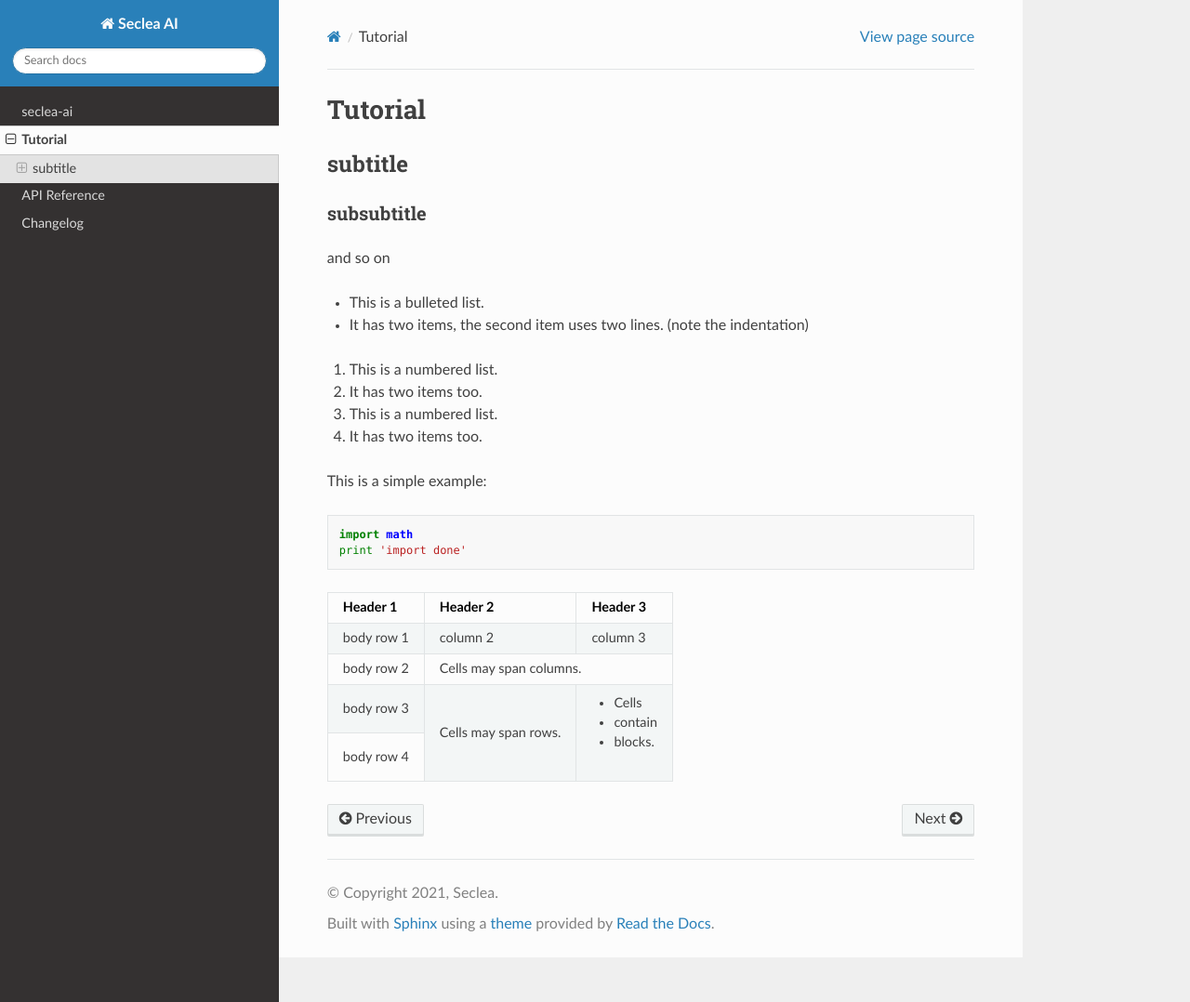
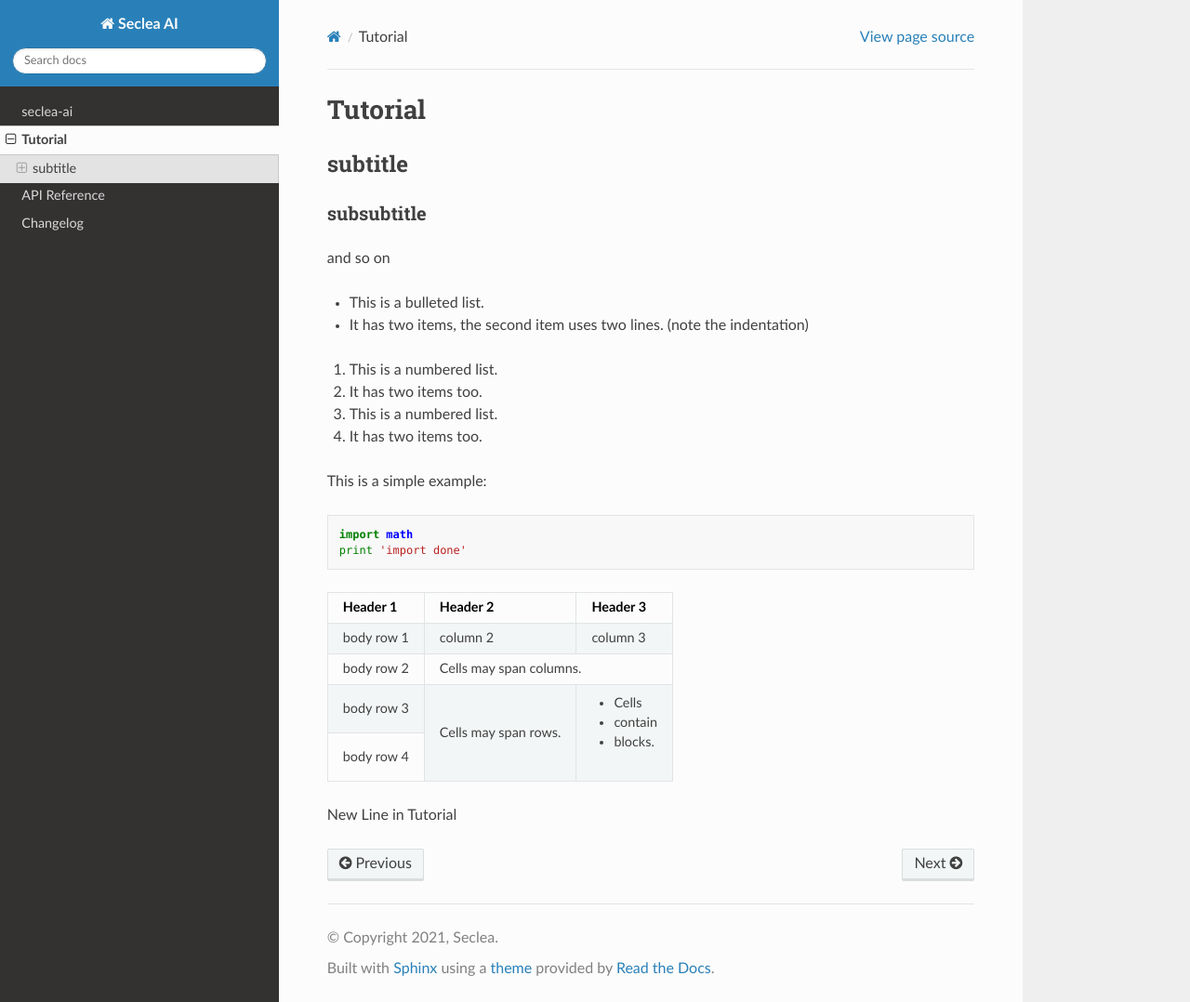
Before and after one commit to seclea/seclea_ai, a Sphinx documentation site: the page built from docs/source/tutorial.rst, in a window 1280 px wide and 1078 px high. Shown: the whole window at 93% size. Built offline with Sphinx 7.4.7 and the Read the Docs theme 2.0.0, drawn with Linux system fonts in a browser that asks for light colours.

Commit message:
SPD-7 Test for changing .do/app.yml re-deploy

```diff
--- a/docs/source/tutorial.rst
+++ b/docs/source/tutorial.rst
@@ -38,3 +38,5 @@ This is a simple example::
 +------------+ span rows. | - contain |
 | body row 4 |            | - blocks. |
 +------------+------------+-----------+
+
+New Line in Tutorial
```
Also changed, not shown: 5 other files.
